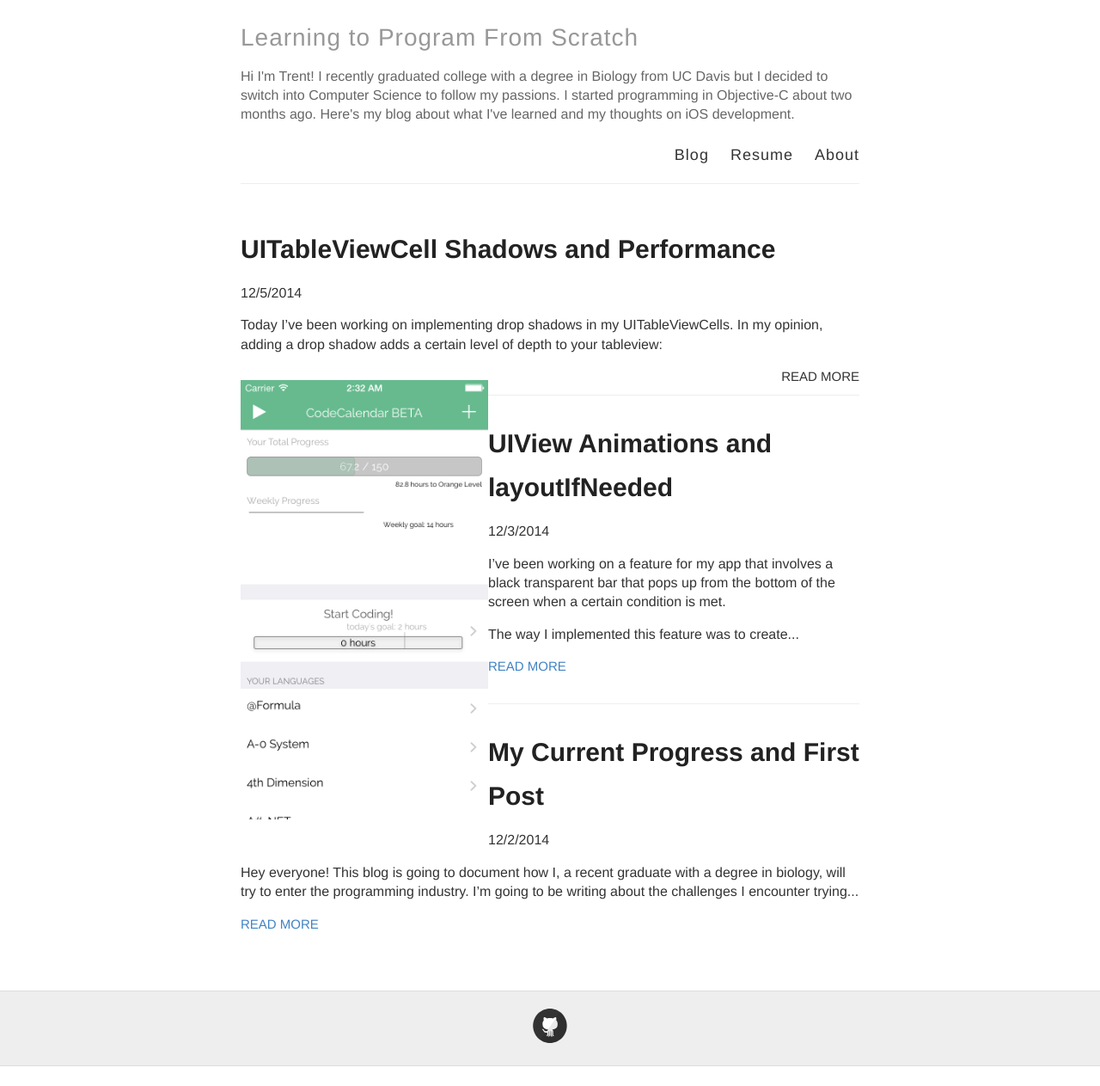
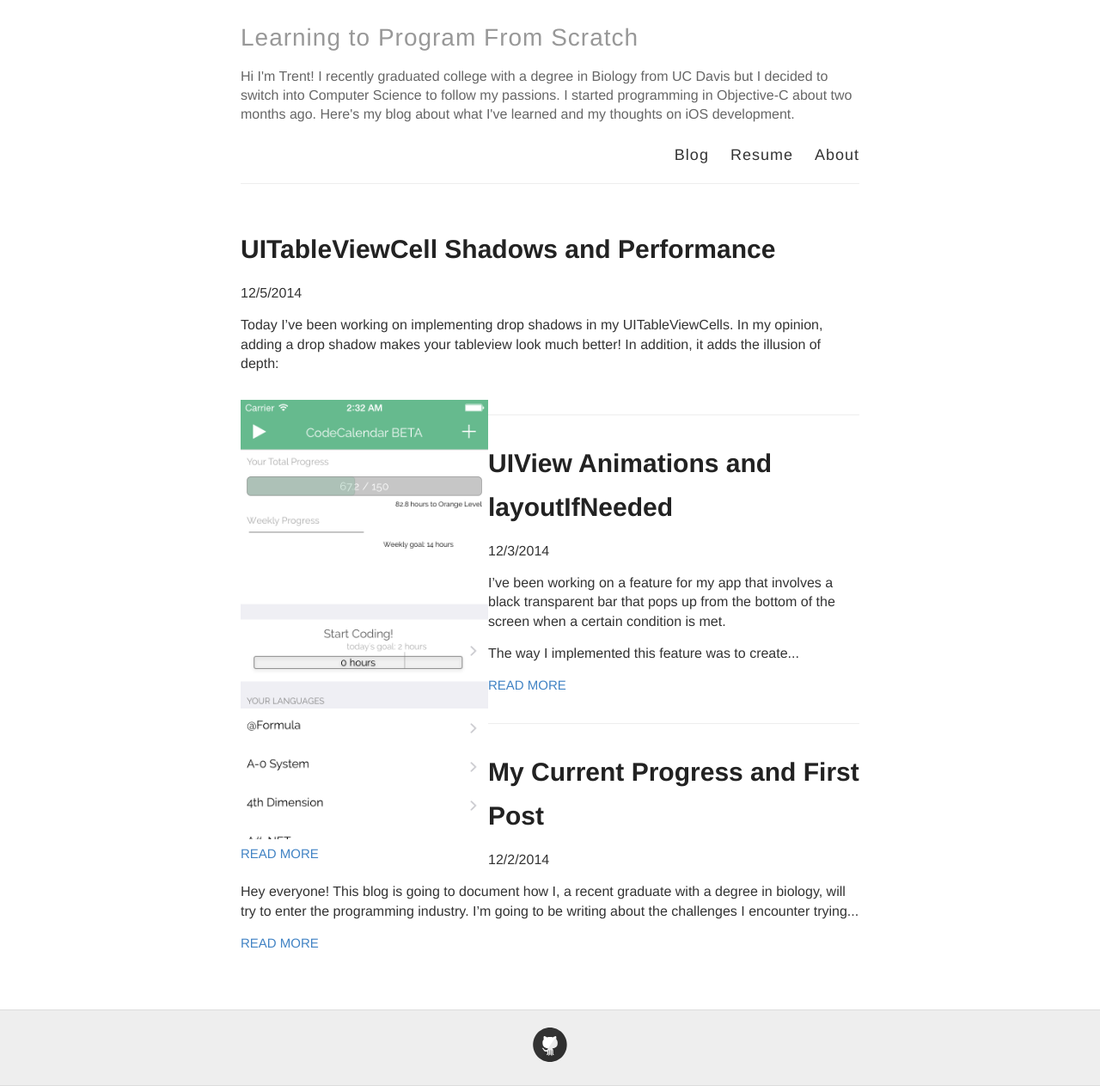
Before and after one commit to trentyou/trentyou.github.io, a Jekyll site: the page built from index.html, in a window 1280 px wide. Shown: the whole page at 86% size. Built offline with Jekyll 4.4.1, drawn with Linux system fonts in a browser that asks for light colours; before the commit the page ends 1240 px from its top, so only the background shows below that.

Commit message:
Updated 2014-12-4-UITableViewCell Shadows and Performance.md

```diff
--- a/_posts/2014-12-4-UITableViewCell Shadows and Performance.md
+++ b/_posts/2014-12-4-UITableViewCell Shadows and Performance.md
@@ -6,7 +6,7 @@
 
 12/5/2014
 
-Today I've been working on implementing drop shadows in my UITableViewCells. In my opinion, adding a drop shadow adds a certain level of depth to your tableview:
+Today I've been working on implementing drop shadows in my UITableViewCells. In my opinion, adding a drop shadow makes your tableview look much better! In addition, it adds the illusion of depth:
 
 <div style="float:left; display:inline-block; width:40%; height:40%" markdown="1">
 ![](/images/screenshotwithoutshadows_post3.png)
@@ -16,16 +16,7 @@
 ![](/images/screenshotwithshadow_post3.png)
 </div>
 
-<br></br>
-<br></br>
-<br></br>
-<br></br>
-<br></br>
-<br></br>
-<br></br>
-<br></br>
-<br></br>
-<br></br>
+
 
 <div style="font-size:1.0em; text-align:center">
 Table views with and without shadows.
```
